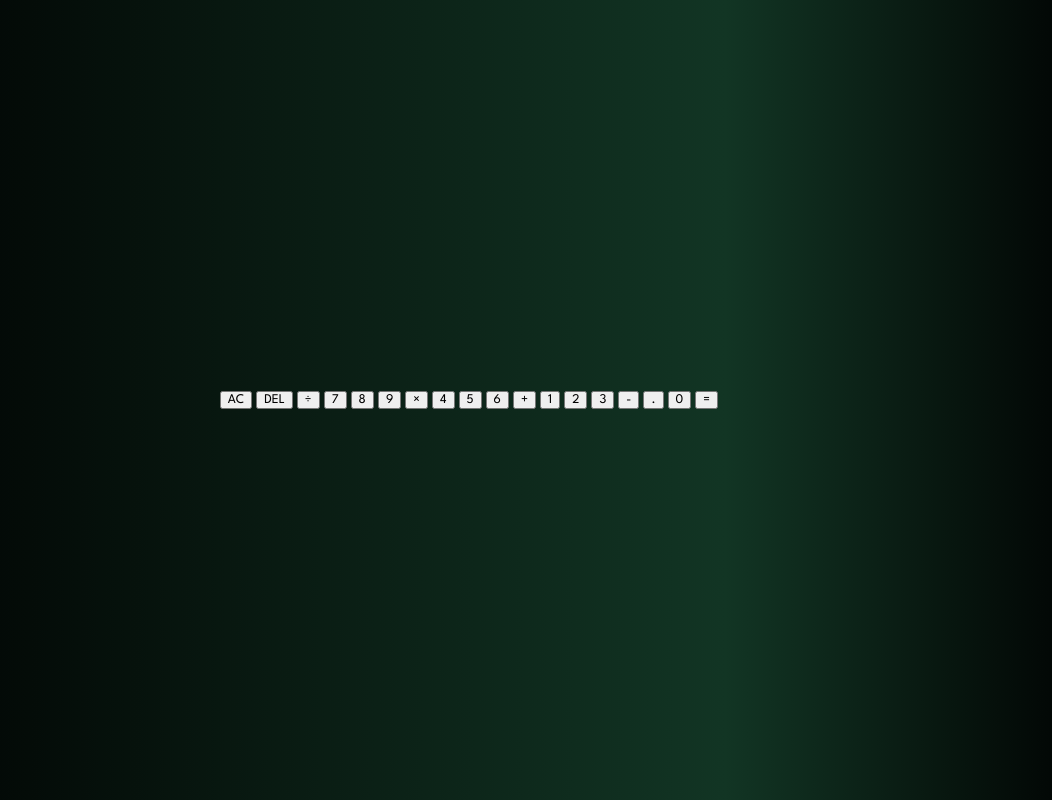
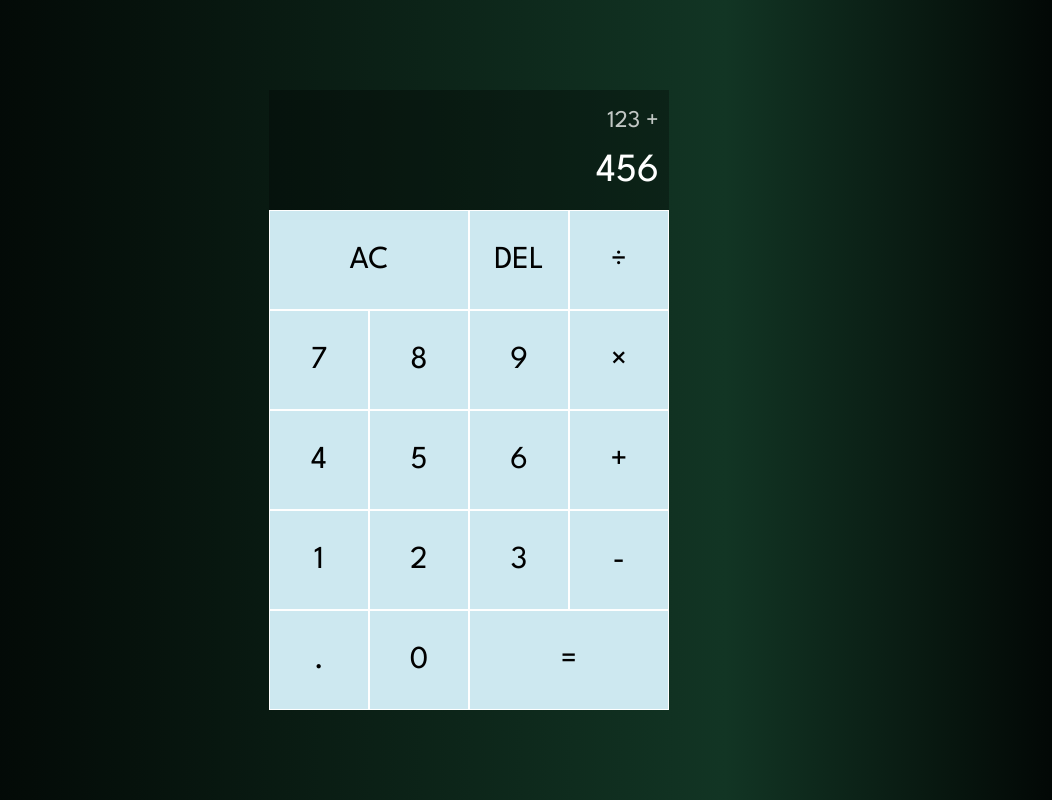
Before and after one commit to Ochenzhal/calculator_v2, a plain HTML site: page index.html in a window 1280 px wide. Shown: the whole page, without its empty margins (171-1223 px from the left). Drawn offline with Linux system fonts and the light colour scheme.

Commit message:
Update layout and styling

```diff
--- a/index.html
+++ b/index.html
@@ -16,8 +16,8 @@
   <body>
     <div class="calculator-grid">
       <div class="output">
-        <div class="previous-operand"></div>
-        <div class="current-operand"></div>
+        <div class="previous-operand">123 +</div>
+        <div class="current-operand">456</div>
       </div>
       <button class="size-two">AC</button>
       <button>DEL</button>
--- a/style.css
+++ b/style.css
@@ -21,3 +21,47 @@ body {
     rgba(0, 0, 0, 1) 100%
   );
 }
+
+.calculator-grid {
+  display: grid;
+  grid-template-columns: repeat(4, 100px);
+  grid-template-rows: minmax(120px, auto) repeat(5, 100px);
+}
+
+button {
+  cursor: pointer;
+  font-size: 2rem;
+  border: 1px solid white;
+  outline: none;
+  background-color: #cde8f0;
+}
+
+button:hover {
+  background-color: #cde8f0d2;
+}
+
+.size-two {
+  grid-column: span 2;
+}
+
+.output {
+  grid-column: 1 / -1;
+  background-color: rgba(0, 0, 0, 0.3);
+  display: flex;
+  align-items: flex-end;
+  justify-content: space-around;
+  flex-direction: column;
+  padding: 10px;
+  word-wrap: break-word;
+  word-break: break-all;
+}
+
+.previous-operand {
+  color: rgba(255, 255, 255, 0.75);
+  font-size: 1.5rem;
+}
+
+.current-operand {
+  color: white;
+  font-size: 2.5rem;
+}
```
